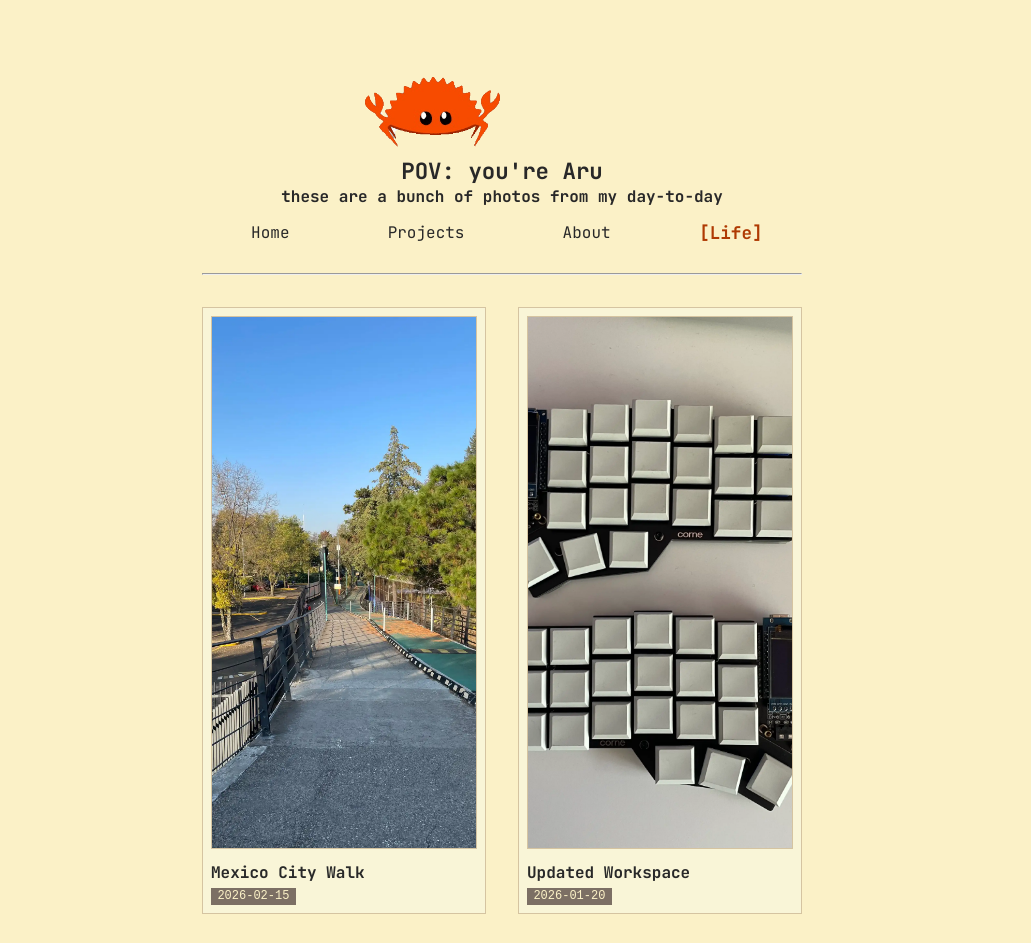
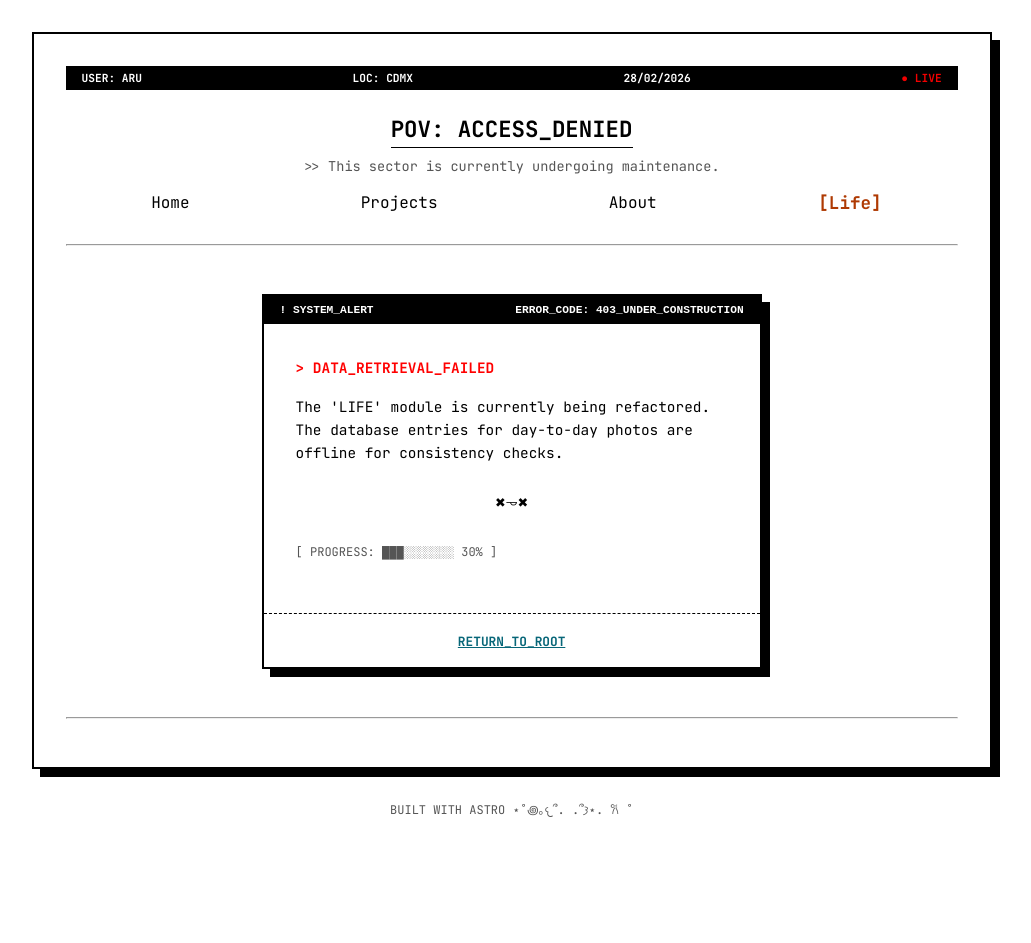
Before and after one commit to aruzdh/personal-website, an Astro site: page /life in a window 1280 px wide. Shown: the top 943 px of the page, without its empty margins (138-1169 px from the left). After the commit the page ends 840 px from the top, so only its background shows below. Built offline with nearby package versions, Linux system fonts and the light colour scheme; Astro itself is replaced by a stand-in of ours; a web font is replaced by a local one.

Commit message:
feat: implement high-contrast UI redesign

```diff
--- a/src/components/Header.astro
+++ b/src/components/Header.astro
@@ -2,13 +2,39 @@
 import Navbar from '../components/Navbar.astro';
 import Divider from '../components/Divider.astro';
 const { title, subtitle } = Astro.props;
+const today = new Date().toLocaleDateString('en-GB');
+const { pathname } = Astro.url;
+const isAboutPage = pathname === '/about' || pathname.startsWith('/about/');
 ---
 
 <header>
+  <div class="status-bar">
+    <span class="status-item">USER: ARU</span>
+    <span class="status-item">LOC: CDMX</span>
+    <span class="status-item date-display">{today}</span>
+    <span class="status-item blink">● LIVE</span>
+  </div>
+
   <section>
-    <img src="/ferris.gif" alt="Ferris" />
-    <h1>{title}</h1>
-    <h4>{subtitle}</h4>
+    <div class={`title-container ${isAboutPage ? 'pivoted' : ''}`}>
+      {
+        isAboutPage && (
+          <img src="/ferris-crab.gif" alt="Ferris" />
+        )
+      }
+      <h1>{title}</h1>
+      {
+        isAboutPage && (
+          <img src="/gopher.GIF" alt="Ferris" />
+        )
+      }
+    </div>
+
+    {
+      subtitle &&
+      <p class="subtitle">  {">> " + subtitle} </p>
+    }
+
   </section>
 
   <Navbar></Navbar>
@@ -26,17 +52,64 @@ const { title, subtitle } = Astro.props;
       align-items: center;
       margin-top: 24px;
 
-      img {
-        width: 300px;
+      h1 {
+        font-size: 1.4rem;
+        margin: 0;
       }
 
-      h1 {
-        font-size: 1.4rem;
-      }
-
-      h4 {
-        color: var(--fg5);
+      .subtitle{
+        font-size: 0.85rem;
+        color: var(--fg-light);
+        margin: 0.5rem 0 0 0;
       }
     }
+
+  }
+
+  .title-container {
+    display: flex;
+    justify-content: center;
+    align-items: center;
+    width: 100%;
+  }
+
+  .title-container.pivoted {
+    display: grid;
+    grid-template-columns: 1fr auto 1fr;
+    width: 100%;
+  }
+
+  img {
+    height: 40px;
+  }
+
+  .title-container.pivoted img:first-of-type {
+    justify-self: end;
+  }
+
+  .title-container.pivoted img:last-of-type {
+    justify-self: start;
+    margin-left: 2rem;
+  }
+
+  .status-bar {
+    background: var(--border);
+    color: var(--bg);
+    display: flex;
+    justify-content: space-between;
+    padding: 0.3rem 1rem;
+    font-size: 0.7rem;
+    font-weight: bold;
+  }
+
+  .blink {
+    color: red;
+    animation: pulse 1.3s infinite;
+  }
+
+  @keyframes pulse {
+    0% { opacity: 1; }
+    50% { opacity: 0.2; }
+    100% { opacity: 1; }
   }
 </style>
--- a/src/components/Navbar.astro
+++ b/src/components/Navbar.astro
@@ -59,7 +59,7 @@ const isActive = (tab: string) => {
           }
 
           a:hover {
-            color: var(--orange0);
+            color: var(--orange);
             transform: scale(1.2);
             font-weight: bold;
           }
@@ -69,7 +69,7 @@ const isActive = (tab: string) => {
           }
 
           .active {
-            color: var(--orange0);
+            color: var(--orange);
             font-weight: bold;
             font-size: 1.1rem;
 
--- a/src/layouts/MainLayout.astro
+++ b/src/layouts/MainLayout.astro
@@ -16,24 +16,31 @@ const { title, subtitle } = Astro.props;
 
     <link rel="preconnect" href="https://fonts.googleapis.com">
     <link rel="preconnect" href="https://fonts.gstatic.com" crossorigin>
-    <link href="https://fonts.googleapis.com/css2?family=Fira+Code:wght@300..700&family=Google+Sans+Code:ital,wght@0,300..800;1,300..800&family=JetBrains+Mono:ital,wght@0,100..800;1,100..800&display=swap" rel="stylesheet">
+    <link href="https://fonts.googleapis.com/css2?family=JetBrains+Mono:ital,wght@0,100..800;1,100..800&display=swap" rel="stylesheet">
 
     <title>{PAGE_TITLE}</title>
   </head>
 
   <body>
-    <Header title={title} subtitle={subtitle} />
-    <main>
-      <slot />
-      <Divider />
-    </main>
+    <div class="site-container">
+      <Header title={title} subtitle={subtitle} />
+      <main>
+        <slot />
+        <Divider />
+      </main>
+    </div>
   </body>
+  <footer>
+    <p>Built with Astro ⋆˚꩜｡𐔌՞. .՞𐦯⋆. 𐙚 ˚</p>
+  </footer>
 </html>
 
 <style>
   html {
     display: flex;
     justify-content: center;
+    width: 100%;
+    height: 100%;
   }
 
   body {
@@ -42,8 +49,28 @@ const { title, subtitle } = Astro.props;
     flex-direction: column;
     justify-content:flex-start ;
     width: 100%;
-    max-width: 600px;
+    height: 100%;
+    max-width: 75%;
     margin: 0 2rem;
+    margin-left: 3.2em;
   }
 
+  .site-container {
+    z-index: 1;
+    background-color: var(--bg);
+    border: 2px solid var(--border);
+    box-shadow: 8px 8px 0px var(--border);
+    padding: 2rem;
+  }
+
+  footer {
+    margin-top: 2rem;
+    font-size: 0.75rem;
+    text-align: center;
+    color: var(--fg-light);
+    text-transform: uppercase;
+    display: flex;
+    align-items: center;
+    justify-content: center;
+  }
 </style>
--- a/src/pages/about.astro
+++ b/src/pages/about.astro
@@ -44,7 +44,7 @@ import gardenharvest from '../assets/about/radish.webp';
         <div class="lang-grid">
           {Object.values(TECH_STACK.CURRENT).map(
             (lang) =>
-              lang !== "Rust" && <span class="lang-chip" data-lang={lang}>{lang}</span>
+              lang !== "Rust" && <span class="lang-chip">{lang}</span>
           )}
         </div>
 
@@ -52,7 +52,7 @@ import gardenharvest from '../assets/about/radish.webp';
 
         <div class="lang-grid">
           {Object.values(TECH_STACK.FUTURE).map((lang) => (
-            <span class="lang-chip" data-lang={lang}>{lang}</span>
+            <span class="lang-chip" >{lang}</span>
           ))}
         </div>
       </section>
@@ -152,8 +152,7 @@ import gardenharvest from '../assets/about/radish.webp';
 
 <style>
   strong {
-    font-weight: 500;
-    color: var(--green);
+    font-weight: 900;
   }
 
   strong[data-lang="Rust"], strong[data-plant="coriander"] {
@@ -175,45 +174,8 @@ import gardenharvest from '../assets/about/radish.webp';
   .lang-chip {
     font-family: monospace;
     padding: 0.2rem 0.6rem;
-    border: 1px solid var(--bg2);
     font-size: 0.9rem;
     }
-
-  .lang-chip[data-lang="C"] {
-    color: var(--blue0);
-  }
-
-  .lang-chip[data-lang="C++"] {
-    color: var(--aqua0);
-  }
-
-  .lang-chip[data-lang="Java"] {
-    color: var(--red);
-  }
-
-  .lang-chip[data-lang="Python"] {
-    color: var(--blue);
-  }
-
-  .lang-chip[data-lang="Haskell"] {
-    color: var(--purple);
-  }
-
-  .lang-chip[data-lang="TypeScript"] {
-    color: var(--blue0);
-  }
-
-  .lang-chip[data-lang="Zig"] {
-    color: var(--yellow);
-  }
-
-  .lang-chip[data-lang="Go"] {
-    color: var(--blue0);
-  }
-
-  .lang-chip[data-lang="OCaml"] {
-    color: var(--orange);
-  }
 
   .display-box {
       margin: 2rem 0;
--- a/src/pages/index.astro
+++ b/src/pages/index.astro
@@ -25,7 +25,6 @@ import { EMAIL, SOCIAL_MEDIA } from '../consts';
 
 <style>
   .intro {
-    max-width: 650px;
     line-height: 1.6;
 
     p {
--- a/src/pages/life.astro
+++ b/src/pages/life.astro
@@ -1,87 +1,103 @@
 ---
-import { getCollection } from 'astro:content';
 import MainLayout from '../layouts/MainLayout.astro';
-import { Image } from 'astro:assets';
-
-const lifeEntries = (await getCollection('life')).sort(
-  (a, b) => b.data.date.valueOf() - a.data.date.valueOf()
-);
 ---
 
-<MainLayout title="POV: you're Aru" subtitle="these are a bunch of photos from my day-to-day">
-  <section class="life-container">
-    <div class="photo-grid">
-      {lifeEntries.map((entry) => (
-        <article class="log-entry">
-          <figure class="display-box">
-            <Image
-              src={entry.data.image}
-              alt={entry.data.alt}
-              width={800}
-              height={533}
-              format="webp"
-              quality="high"
-              loading="lazy"
-            />
+<MainLayout title="POV: ACCESS_DENIED" subtitle="This sector is currently undergoing maintenance.">
+  <section class="maintenance-container">
+    <div class="warning-box">
+      <div class="warning-header">
+        <span>! SYSTEM_ALERT</span>
+        <span>ERROR_CODE: 403_UNDER_CONSTRUCTION</span>
+      </div>
 
-            <figcaption>
-              <strong>{entry.data.title}</strong>
-              <span class="date-tag">{entry.data.date.toISOString().split('T')[0]}</span>
-            </figcaption>
-          </figure>
-        </article>
-      ))}
+      <div class="warning-body">
+        <p class="blink-text"> {">"} DATA_RETRIEVAL_FAILED</p>
+        <p>
+          The 'LIFE' module is currently being refactored. The database entries for day-to-day photos are offline for consistency checks.
+        </p>
+
+        <div class="ascii-art">
+          <pre>✖𐃷✖</pre>
+        </div>
+
+        <p class="status-line">[ PROGRESS: ███░░░░░░░ 30% ]</p>
+      </div>
+
+      <div class="warning-footer">
+        <a href="/" class="cmd-link">RETURN_TO_ROOT</a>
+      </div>
     </div>
   </section>
 </MainLayout>
 
 <style>
-  .photo-grid {
-    display: grid;
-    grid-template-columns: repeat(2, minmax(280px, 1fr));
-    gap: 2rem;
+  .maintenance-container {
+    display: flex;
+    justify-content: center;
+    align-items: center;
+    min-height: 40vh;
+    padding: 2rem 0;
+  }
+
+  .warning-box {
+    border: 2px solid var(--border);
+    width: 100%;
+    max-width: 500px;
+    background: var(--bg);
+    box-shadow: 8px 8px 0px var(--border);
+  }
+
+  .warning-header {
+    background: var(--border);
+    color: var(--bg);
+    padding: 0.5rem 1rem;
+    display: flex;
+    justify-content: space-between;
+    font-size: 0.7rem;
+    font-weight: bold;
+    font-family: monospace;
+  }
+
+  .warning-body {
+    padding: 2rem;
+    font-family: "JetBrains Mono", monospace;
+    font-size: 0.9rem;
+  }
+
+  .blink-text {
+    color: red;
+    font-weight: bold;
+    margin-bottom: 1rem;
+    animation: blink 1s step-end infinite;
+  }
+
+  .ascii-art pre {
+    font-size: 0.8rem;
+    line-height: 1.2;
+    margin: 2rem 0;
+    text-align: center;
+  }
+
+  .status-line {
+    font-size: 0.75rem;
+    color: var(--fg-light);
     margin-top: 1rem;
   }
 
-  .display-box {
-    margin: 0;
-    border: 1px solid var(--bg2);
-    padding: 0.5rem;
-    background: var(--bg0_h);
-    transition: transform 0.2s ease;
+  .warning-footer {
+    border-top: 1px dashed var(--border);
+    padding: 1rem;
+    text-align: center;
   }
 
-  .display-box:hover {
-    transform: translateY(-4px);
+  .cmd-link {
+    color: var(--blue);
+    text-decoration: underline;
+    font-size: 0.8rem;
+    font-weight: bold;
   }
 
-  .display-box img {
-    width: 100%;
-    aspect-ratio: 3 / 4;
-    object-fit: cover;
-    display: block;
-    border: 1px solid var(--bg2);
-  }
-
-  figcaption {
-    margin-top: 0.8rem;
-    display: flex;
-    flex-direction: column;
-    gap: 0.3rem;
-    text-align: left;
-  }
-
-  strong {
-    color: var(--fg0);
-    font-size: 1rem;
-  }
-
-  .date-tag {
-    font-family: monospace;
-    font-size: 0.75rem;
-    color: var(--bg);
-    background: var(--fg4);
-    padding: 0.1rem 0.4rem;
-    width: fit-content;
+  @keyframes blink {
+    50% { opacity: 0; }
   }
 </style>
--- a/src/pages/projects.astro
+++ b/src/pages/projects.astro
@@ -20,31 +20,24 @@ const allProjects = await getCollection('projects');
       {allProjects.map((project) => (
       <article class="project-card">
         <figure class="project-image">
-            <Image
-              src={project.data.image}
-              alt="atl"
-              width={800}
-              format="webp"
-              quality="high"
-              loading="lazy"
-            />
+          <Image src={project.data.image} alt={project.data.name} />
         </figure>
 
         <div class="project-info">
           <h3>{project.data.name}</h3>
-            <p class="subtitle">{project.data.subtitle}</p>
-
           <div class="keywords">
             {project.data.keywords?.map((word) => (
-                <span class="tag" data-tag={word.toLowerCase()}>{word}</span>
+              <span class="tag">{word.toUpperCase()}</span>
             ))}
           </div>
 
-            <p class="description">{project.data.description}</p>
+          <p class="description">
+            {project.data.description}
+          </p>
 
           <footer class="project-links">
-              <a href={project.data.github} target="_blank">Source</a>
-              {project.data.demo && <a href={project.data.demo} target="_blank">Live Demo</a>}
+            <a href={project.data.github}>SOURCE_CODE</a>
+            {project.data.demo && <a href={project.data.demo}>LIVE_DEMO</a>}
           </footer>
         </div>
       </article>
@@ -55,75 +48,65 @@ const allProjects = await getCollection('projects');
 
 <style>
   .projects-grid {
-    display: grid;
-    grid-template-columns: repeat(auto-fit, minmax(300px, 1fr));
-    gap: 2rem;
+    display: flex;
+    flex-direction: column;
+    gap: 3rem;
     margin-top: 2rem;
   }
 
   .project-card {
-    border: 1px solid var(--bg2);
-    background: var(--bg0_h);
-    padding: 1rem;
-    display: flex;
-    flex-direction: column;
+    border-left: 4px solid var(--border);
+    padding-left: 1.5rem;
+    display: grid;
+    grid-template-columns: 300px 1fr;
+    gap: 1.5rem;
+  }
+
+  @media (max-width: 900px) {
+    .project-card {
+      grid-template-columns: 1fr;
+    }
   }
 
   .project-image {
-    border: 1px solid var(--bg2);
-    margin-bottom: 1rem;
-    overflow: hidden;
+    position: relative;
+    aspect-ratio: 16 / 9;
+    align-self: center;
   }
 
   .project-image img {
     width: 100%;
-    height: auto;
-    filter: grayscale(20%); /* Retro hardware look */
+    height: 100%;
   }
 
   h3 {
-    color: var(--orange);
-    margin-bottom: 0.2rem;
-  }
-
-  .subtitle {
-    color: var(--gray);
-    font-size: 0.85rem;
-    font-family: monospace;
-  }
-
-  .keywords {
-    display: flex;
-    gap: 0.5rem;
-    flex-wrap: wrap;
-    margin: 0.8rem 0;
+    color: var(--fg);
+    text-transform: uppercase;
+    text-decoration: underline;
+    margin: 0;
   }
 
   .tag {
-    font-size: 0.75rem;
-    padding: 0.1rem 0.4rem;
-    border: 1px dashed var(--bg4);
-    font-family: monospace;
+    font-size: 0.7rem;
+    font-weight: bold;
+    color: var(--fg-light);
   }
 
-  .tag[data-tag="rust"] { color: var(--orange); }
-  .tag[data-tag="typescript"] { color: var(--blue); }
+  .tag::before { content: "[ "; }
+  .tag::after { content: " ]"; }
 
   .description {
-    font-size: 0.9rem;
-    flex-grow: 1;
-  }
-
-  .project-links {
-    margin-top: 1.5rem;
-    display: flex;
-    justify-content: center;
-    gap: 1.5rem;
-    font-family: monospace;
+    font-size: 0.85rem;
+    line-height: 1.4;
+    margin: 1rem 0;
+    border-bottom: 1px dashed var(--bg-alt);
+    padding-bottom: 1rem;
   }
 
   .project-links a {
+    font-size: 0.8rem;
+    font-weight: bold;
     color: var(--blue);
-    text-decoration: underline;
+    margin-right: 1rem;
   }
 </style>
--- a/src/styles/global.css
+++ b/src/styles/global.css
@@ -6,45 +6,24 @@
 }
 
 :root {
-  --bg: #fbf1c7;
-  --bg0_h: #f9f5d7;
-  --bg0: #fbf1c7;
-  --bg0_s: #f2e5bc;
-  --bg1: #ebdbb2;
-  --bg2: #d5c4a1;
-  --bg3: #bdae93;
-  --bg4: #a89984;
-  --red: #cc241d;
-  --red0: #9d0006;
+  --bg: #ffffff;
+  --bg-alt: #f0f0f0;
+  --fg: #000000;
+  --fg-light: #555555;
+  --border: #000000;
+
+  --blue: #076678;
   --green: #98971a;
-  --green0: #79740e;
-  --yellow: #d79921;
-  --yellow0: #b57614;
-  --blue: #458588;
-  --blue0: #076678;
-  --purple: #b16286;
-  --purple0: #8f3f71;
-  --aqua: #689d6a;
-  --aqua0: #427b58;
-  --gray: #928374;
-  --gray0: #7c6f64;
-  --fg: #3c3836;
-  --fg0: #282828;
-  --fg1: #3c3836;
-  --fg2: #504945;
-  --fg3: #665c54;
-  --fg4: #7c6f64;
-  --orange: #d65d0e;
-  --orange0: #af3a03;
+  --orange: #af3a03;
 
-  font-family: "JetBrains Mono", "Google Sans Code", "Fira Code", monospace;
+  font-family: "JetBrains Mono", monospace;
 }
 
 html, body {
   width: 100%;
   height: 100%;
   background: var(--bg);
-  color: var(--fg0);
+  color: var(--fg);
 }
 
 body {
@@ -57,3 +36,10 @@ p {
   margin-bottom: 1.2rem;
   line-height: 1.6;
 }
+
+h1, h2, h3 {
+  text-transform: uppercase;
+  border-bottom: 1px solid var(--border);
+  padding-bottom: 0.2rem;
+  margin-bottom: 1rem;
+}
```
Also changed, not shown: public/ferris-crab.gif (added), public/gopher.GIF (added). Lines whose indentation alone changed are shown as unchanged.
